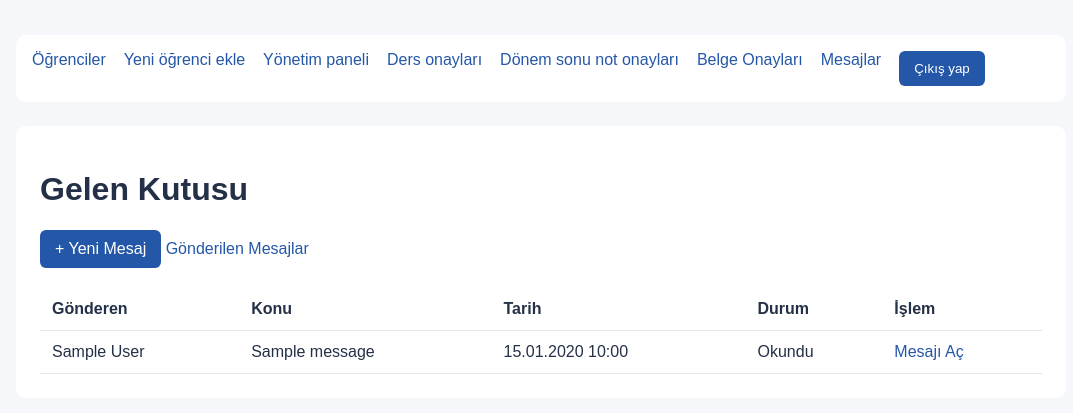
After one commit to ayseceydall/cap-ydp_otomasyon, a Django app: page /mesajlar/ in a window 1280 px wide. The commit adds this page. Shown: the top 413 px of the page, without its empty margins (99-1172 px from the left). Run offline with Django 5.2, Linux system fonts and the light colour scheme; a user stored in the database is signed in; tables that the repository leaves empty hold one stand-in row (values such as "Sample post").

Commit message:
Add role-based messaging module

```diff
--- a/config/settings.py
+++ b/config/settings.py
@@ -72,6 +72,7 @@ INSTALLED_APPS = [
     'academics',
     'documents',
     'auditlog',
+    'messaging',
 ]
 
 AUTH_USER_MODEL = "accounts.User"
--- a/config/urls.py
+++ b/config/urls.py
@@ -13,4 +13,5 @@ urlpatterns = [
     path("ogrenciler/", include("students.urls")),
     path("akademik/", include("academics.urls")),
     path("belgeler/", include("documents.urls")),
+    path("mesajlar/", include("messaging.urls")),
 ]
--- /dev/null
+++ b/messaging/models.py
@@ -0,0 +1,89 @@
+
+from django.conf import settings
+from django.core.exceptions import ValidationError
+from django.db import models
+
+
+class MessageQuerySet(models.QuerySet):
+    def delete(self):
+        raise ValidationError(
+            "Mesajlar silinemez; mesaj geçmişi korunmalıdır."
+        )
+
+
+class MessageManager(
+    models.Manager.from_queryset(MessageQuerySet)
+):
+    pass
+
+
+class Message(models.Model):
+    sender = models.ForeignKey(
+        settings.AUTH_USER_MODEL,
+        on_delete=models.PROTECT,
+        related_name="sent_messages",
+        verbose_name="Gönderen",
+    )
+
+    recipient = models.ForeignKey(
+        settings.AUTH_USER_MODEL,
+        on_delete=models.PROTECT,
+        related_name="received_messages",
+        verbose_name="Alıcı",
+    )
+
+    subject = models.CharField(
+        max_length=200,
+        verbose_name="Konu",
+    )
+
+    body = models.TextField(
+        verbose_name="Mesaj içeriği",
+    )
+
+    created_at = models.DateTimeField(
+        auto_now_add=True,
+        verbose_name="Gönderim tarihi",
+    )
+
+    read_at = models.DateTimeField(
+        null=True,
+        blank=True,
+        verbose_name="Okunma tarihi",
+    )
+
+    objects = MessageManager()
+
+    class Meta:
+        ordering = ["-created_at"]
+        verbose_name = "Mesaj"
+        verbose_name_plural = "Mesajlar"
+
+    def clean(self):
+        super().clean()
+
+        if (
+            self.sender_id is not None
+            and self.sender_id == self.recipient_id
+        ):
+            raise ValidationError(
+                "Kendine mesaj gönderemezsin."
+            )
+
+        if not self.subject.strip():
+            raise ValidationError(
+                {"subject": "Mesaj konusu boş olamaz."}
+            )
+
+        if not self.body.strip():
+            raise ValidationError(
+                {"body": "Mesaj içeriği boş olamaz."}
+            )
+
+    def delete(self, *args, **kwargs):
+        raise ValidationError(
+            "Mesajlar silinemez; mesaj geçmişi korunmalıdır."
+        )
+
+    def __str__(self):
+        return f"{self.subject} - {self.sender}"
--- /dev/null
+++ b/messaging/templates/messaging/message_inbox.html
@@ -0,0 +1,52 @@
+
+{% extends "students/base.html" %}
+
+{% block title %}Gelen Kutusu{% endblock %}
+
+{% block content %}
+<h1>Gelen Kutusu</h1>
+
+<p>
+    <a class="button" href="{% url 'message_compose' %}">
+        + Yeni Mesaj
+    </a>
+    <a href="{% url 'message_sent' %}">Gönderilen Mesajlar</a>
+</p>
+
+{% if messages_list %}
+    <table>
+        <thead>
+            <tr>
+                <th>Gönderen</th>
+                <th>Konu</th>
+                <th>Tarih</th>
+                <th>Durum</th>
+                <th>İşlem</th>
+            </tr>
+        </thead>
+        <tbody>
+            {% for item in messages_list %}
+                <tr>
+                    <td>{{ item.sender.get_full_name|default:item.sender.username }}</td>
+                    <td>{{ item.subject }}</td>
+                    <td>{{ item.created_at|date:"d.m.Y H:i" }}</td>
+                    <td>
+                        {% if item.read_at %}
+                            Okundu
+                        {% else %}
+                            Okunmadı
+                        {% endif %}
+                    </td>
+                    <td>
+                        <a href="{% url 'message_detail' item.pk %}">
+                            Mesajı Aç
+                        </a>
+                    </td>
+                </tr>
+            {% endfor %}
+        </tbody>
+    </table>
+{% else %}
+    <p>Henüz gelen mesajın bulunmuyor.</p>
+{% endif %}
+{% endblock %}
--- /dev/null
+++ b/messaging/urls.py
@@ -0,0 +1,28 @@
+
+from django.urls import path
+
+from . import views
+
+
+urlpatterns = [
+    path(
+        "",
+        views.message_inbox,
+        name="message_inbox",
+    ),
+    path(
+        "yeni/",
+        views.message_compose,
+        name="message_compose",
+    ),
+    path(
+        "gonderilen/",
+        views.message_sent,
+        name="message_sent",
+    ),
+    path(
+        "<int:pk>/",
+        views.message_detail,
+        name="message_detail",
+    ),
+]
--- /dev/null
+++ b/messaging/views.py
@@ -0,0 +1,112 @@
+
+from django.contrib import messages
+from django.contrib.auth.decorators import login_required
+from django.core.exceptions import PermissionDenied
+from django.db import transaction
+from django.shortcuts import get_object_or_404, redirect, render
+
+from auditlog.services import log_action
+
+from .forms import MessageForm
+from .models import Message
+
+
+@login_required(login_url="/giris/")
+def message_compose(request):
+    if getattr(request.user, "role", None) not in {
+        "student",
+        "coordinator",
+        "chair",
+    }:
+        raise PermissionDenied
+
+    if request.method == "POST":
+        form = MessageForm(request.POST, user=request.user)
+
+        if form.is_valid():
+            with transaction.atomic():
+                message = form.save(commit=False)
+                message.sender = request.user
+                message.full_clean()
+                message.save()
+
+                log_action(
+                    actor=request.user,
+                    action="CREATE",
+                    instance=message,
+                    summary="Yeni mesaj gönderildi.",
+                    new_values={
+                        "recipient": message.recipient.username,
+                        "subject": message.subject,
+                    },
+                    request=request,
+                )
+
+            messages.success(request, "Mesajın gönderildi.")
+            return redirect("message_sent")
+
+    else:
+        form = MessageForm(user=request.user)
+
+    return render(
+        request,
+        "messaging/message_compose.html",
+        {"form": form},
+    )
+
+
+@login_required(login_url="/giris/")
+def message_inbox(request):
+    received_messages = (
+        Message.objects.filter(recipient=request.user)
+        .select_related("sender")
+        .order_by("-created_at")
+    )
+
+    return render(
+        request,
+        "messaging/message_inbox.html",
+        {"messages_list": received_messages},
+    )
+
+
+@login_required(login_url="/giris/")
+def message_sent(request):
+    sent_messages = (
+        Message.objects.filter(sender=request.user)
+        .select_related("recipient")
+        .order_by("-created_at")
+    )
+
+    return render(
+        request,
+        "messaging/message_sent.html",
+        {"messages_list": sent_messages},
+    )
+
+
+@login_required(login_url="/giris/")
+def message_detail(request, pk):
+    message = get_object_or_404(
+        Message.objects.filter(
+            recipient=request.user
+        ) | Message.objects.filter(
+            sender=request.user
+        ),
+        pk=pk,
+    )
+
+    if (
+        message.recipient_id == request.user.pk
+        and message.read_at is None
+    ):
+        from django.utils import timezone
+
+        message.read_at = timezone.now()
+        message.save(update_fields=["read_at"])
+
+    return render(
+        request,
+        "messaging/message_detail.html",
+        {"message": message},
+    )
--- a/students/templates/students/base.html
+++ b/students/templates/students/base.html
@@ -99,6 +99,8 @@
     Belge Onayları
 </a>
 
+<a href="{% url 'message_inbox' %}">Mesajlar</a>
+
         {% elif user.role == "student" %}
     <a href="{% url 'my_profile' %}">Öğrenci panelim</a>
     <a href="{% url 'course_attempt_list' %}">Derslerim</a>
@@ -112,8 +114,13 @@
     Akademik İlerlemem
 </a>
 
+<a href="{% url 'message_inbox' %}">Mesajlar</a>
+
+
+
         {% elif user.role == "chair" %}
             <a href="{% url 'chair_dashboard' %}">İzleme paneli</a>
+            <a href="{% url 'message_inbox' %}">Mesajlar</a>
         {% endif %}
 
         <form action="{% url 'logout' %}" method="post">
```
Also changed, not shown: messaging/forms.py (added, +86 -0 lines), messaging/templates/messaging/message_compose.html (added, +21 -0 lines), messaging/templates/messaging/message_detail.html (added, +35 -0 lines), messaging/templates/messaging/message_sent.html (added, +44 -0 lines).
